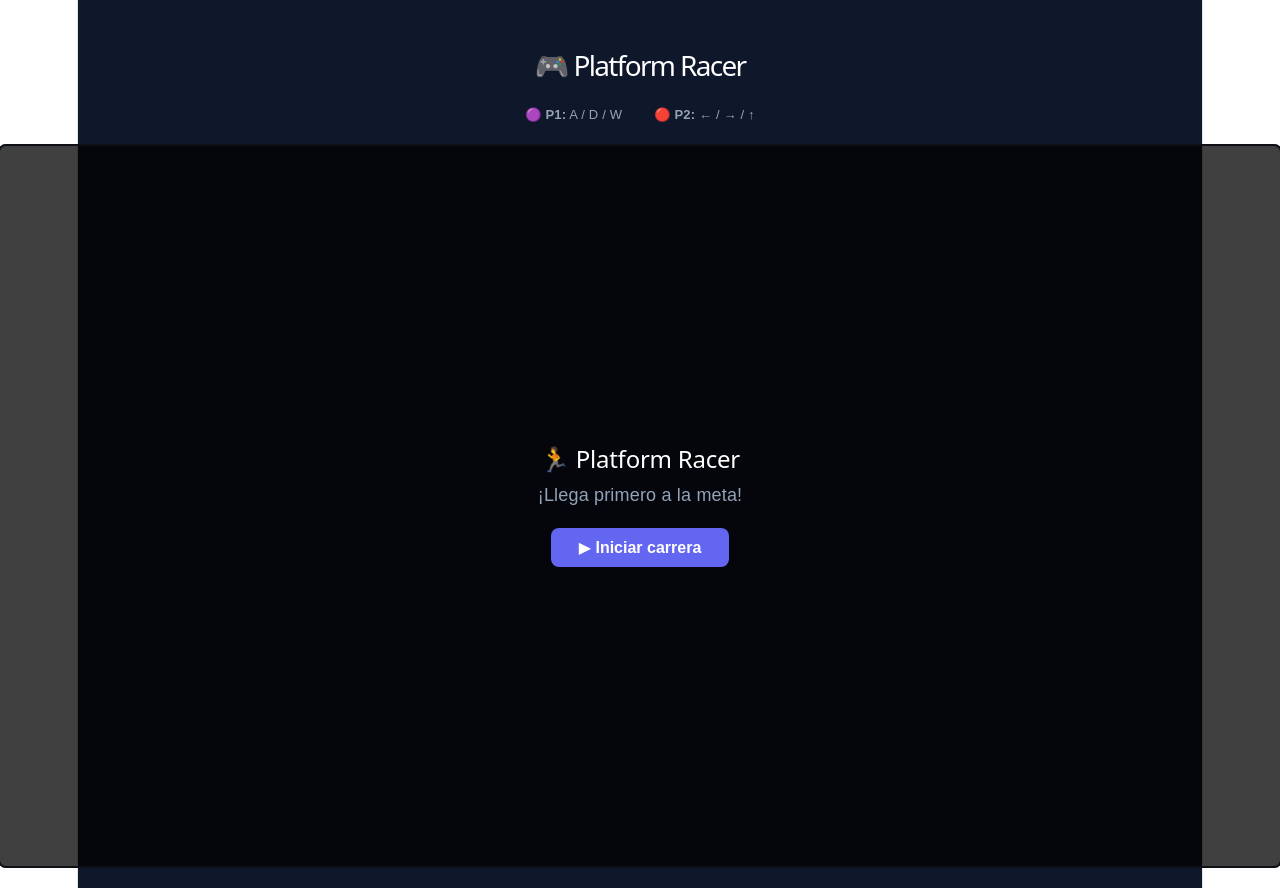
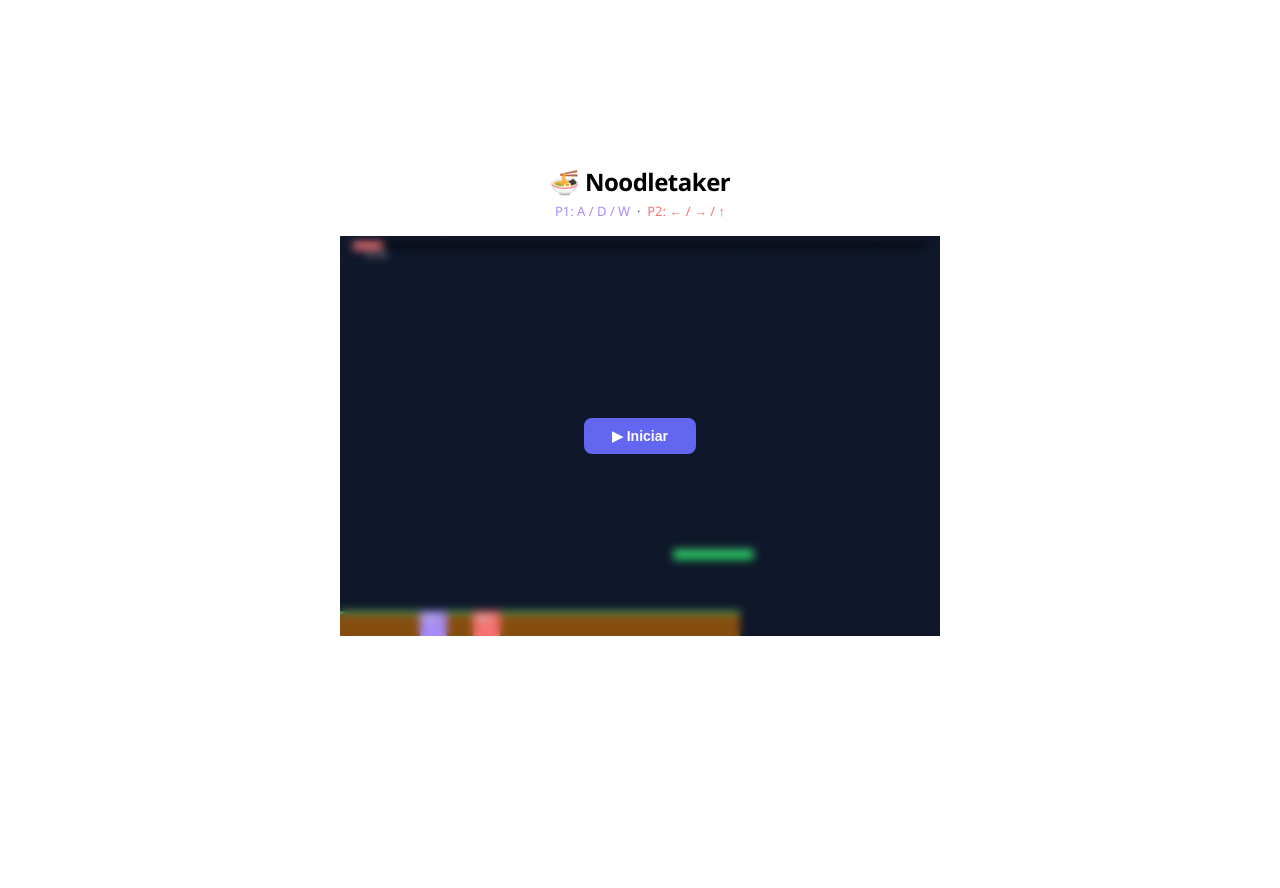
Before and after one commit to epontijas-uah/noodletaker, a React (Vite) app: page / in a window 1280 px wide. After the commit the page ends 800 px from the top, so only its background shows below. Built offline with nearby package versions, Linux system fonts and the light colour scheme.

Commit message:
1. Juego básico jugable

```diff
--- a/src/App.css
+++ b/src/App.css
@@ -1,184 +1,33 @@
-.counter {
-  font-size: 16px;
-  padding: 5px 10px;
-  border-radius: 5px;
-  color: var(--accent);
-  background: var(--accent-bg);
-  border: 2px solid transparent;
-  transition: border-color 0.3s;
-  margin-bottom: 24px;
-
-  &:hover {
-    border-color: var(--accent-border);
-  }
-  &:focus-visible {
-    outline: 2px solid var(--accent);
-    outline-offset: 2px;
-  }
+.app-wrapper {
+  min-height: 100vh;
+  /* background: #0f172a; */
+  display: flex;
+  flex-direction: column;
+  align-items: center;
+  justify-content: center;
+  font-family: 'Segoe UI', sans-serif;
+  padding: 20px;
+  box-sizing: border-box;
+  overflow: hidden;
 }
 
-.hero {
-  position: relative;
-
-  .base,
-  .framework,
-  .vite {
-    inset-inline: 0;
-    margin: 0 auto;
-  }
-
-  .base {
-    width: 170px;
-    position: relative;
-    z-index: 0;
-  }
-
-  .framework,
-  .vite {
-    position: absolute;
-  }
-
-  .framework {
-    z-index: 1;
-    top: 34px;
-    height: 28px;
-    transform: perspective(2000px) rotateZ(300deg) rotateX(44deg) rotateY(39deg)
-      scale(1.4);
-  }
-
-  .vite {
-    z-index: 0;
-    top: 107px;
-    height: 26px;
-    width: auto;
-    transform: perspective(2000px) rotateZ(300deg) rotateX(40deg) rotateY(39deg)
-      scale(0.8);
-  }
+.app-title {
+  margin: 0 0 4px;
+  font-size: 24px;
+  font-weight: 700;
+  letter-spacing: -0.5px;
 }
 
-#center {
-  display: flex;
-  flex-direction: column;
-  gap: 25px;
-  place-content: center;
-  place-items: center;
-  flex-grow: 1;
-
-  @media (max-width: 1024px) {
-    padding: 32px 20px 24px;
-    gap: 18px;
-  }
+.app-subtitle {
+  color: #475569;
+  margin: 0 0 16px;
+  font-size: 13px;
 }
 
-#next-steps {
-  display: flex;
-  border-top: 1px solid var(--border);
-  text-align: left;
-
-  & > div {
-    flex: 1 1 0;
-    padding: 32px;
-    @media (max-width: 1024px) {
-      padding: 24px 20px;
-    }
-  }
-
-  .icon {
-    margin-bottom: 16px;
-    width: 22px;
-    height: 22px;
-  }
-
-  @media (max-width: 1024px) {
-    flex-direction: column;
-    text-align: center;
-  }
+.app-subtitle .p1 {
+  color: #a78bfa;
 }
 
-#docs {
-  border-right: 1px solid var(--border);
-
-  @media (max-width: 1024px) {
-    border-right: none;
-    border-bottom: 1px solid var(--border);
-  }
+.app-subtitle .p2 {
+  color: #f87171;
 }
-
-#next-steps ul {
-  list-style: none;
-  padding: 0;
-  display: flex;
-  gap: 8px;
-  margin: 32px 0 0;
-
-  .logo {
-    height: 18px;
-  }
-
-  a {
-    color: var(--text-h);
-    font-size: 16px;
-    border-radius: 6px;
-    background: var(--social-bg);
-    display: flex;
-    padding: 6px 12px;
-    align-items: center;
-    gap: 8px;
-    text-decoration: none;
-    transition: box-shadow 0.3s;
-
-    &:hover {
-      box-shadow: var(--shadow);
-    }
-    .button-icon {
-      height: 18px;
-      width: 18px;
-    }
-  }
-
-  @media (max-width: 1024px) {
-    margin-top: 20px;
-    flex-wrap: wrap;
-    justify-content: center;
-
-    li {
-      flex: 1 1 calc(50% - 8px);
-    }
-
-    a {
-      width: 100%;
-      justify-content: center;
-      box-sizing: border-box;
-    }
-  }
-}
-
-#spacer {
-  height: 88px;
-  border-top: 1px solid var(--border);
-  @media (max-width: 1024px) {
-    height: 48px;
-  }
-}
-
-.ticks {
-  position: relative;
-  width: 100%;
-
-  &::before,
-  &::after {
-    content: '';
-    position: absolute;
-    top: -4.5px;
-    border: 5px solid transparent;
-  }
-
-  &::before {
-    left: 0;
-    border-left-color: var(--border);
-  }
-  &::after {
-    right: 0;
-    border-right-color: var(--border);
-  }
-}
--- a/src/App.jsx
+++ b/src/App.jsx
@@ -1,20 +1,15 @@
 import GameCanvas from './components/GameCanvas';
+import './App.css';
 
 export default function App() {
   return (
-    <div style={{
-      minHeight: '100vh',
-      background: '#0f172a',
-      display: 'flex',
-      flexDirection: 'column',
-      alignItems: 'center',
-      justifyContent: 'center',
-      fontFamily: 'sans-serif',
-      padding: 20,
-    }}>
-      <h1 style={{ color: 'white', marginBottom: 24, fontSize: 28 }}>
-        🎮 Platform Racer
-      </h1>
+    <div className="app-wrapper">
+      <h1 className="app-title">🍜 Noodletaker</h1>
+      <p className="app-subtitle">
+        <span className="p1">P1: A / D / W</span>
+        &nbsp;&nbsp;·&nbsp;&nbsp;
+        <span className="p2">P2: ← / → / ↑</span>
+      </p>
       <GameCanvas />
     </div>
   );
--- /dev/null
+++ b/src/components/GameCanvas.css
@@ -0,0 +1,33 @@
+.canvas-wrapper {
+  position: relative;
+}
+
+.game-canvas {
+  display: block;
+  max-width: 95vw;
+  max-height: calc(100vh - 120px);
+}
+
+.overlay {
+  position: absolute;
+  inset: 0;
+  backdrop-filter: blur(4px);
+  display: flex;
+  flex-direction: column;
+  align-items: center;
+  justify-content: center;
+  gap: 12px;
+  color: white;
+  font-size: 18px;
+}
+
+.overlay button {
+  padding: 10px 28px;
+  font-size: 14px;
+  font-weight: 700;
+  background: #6366f1;
+  color: white;
+  border: none;
+  border-radius: 8px;
+  cursor: pointer;
+}
--- a/src/components/GameCanvas.jsx
+++ b/src/components/GameCanvas.jsx
@@ -2,102 +2,56 @@ import { useEffect, useRef, useState } from 'react';
 import { GameEngine } from '../game/GameEngine.js';
 import { loadGameAssets } from '../game/assets.js';
 import { CANVAS_WIDTH, CANVAS_HEIGHT } from '../game/constants.js';
+import './GameCanvas.css';
 
 export default function GameCanvas() {
   const canvasRef = useRef(null);
   const engineRef = useRef(null);
-  const [status, setStatus] = useState('idle'); // idle | playing | finished
+  const [status, setStatus] = useState('idle');
   const [results, setResults] = useState([]);
   const [assets, setAssets] = useState(null);
-  const [loadingAssets, setLoadingAssets] = useState(true);
 
-  // Carga los assets una sola vez al montar el componente
   useEffect(() => {
-    loadGameAssets()
-      .then(loaded => {
-        setAssets(loaded);
-        setLoadingAssets(false);
-      })
-      .catch(err => {
-        console.error('Error cargando assets:', err);
-        setLoadingAssets(false); // Continúa sin assets (fallback)
-      });
+    loadGameAssets().then(a => {
+      setAssets(a);
+      // Dibuja el estado inicial del canvas una vez cargados los assets
+      const engine = new GameEngine(canvasRef.current, a, () => {});
+      engine.drawStatic();
+    }).catch(() => {});
   }, []);
 
   const startGame = () => {
-    if (engineRef.current) engineRef.current.stop();
-    const engine = new GameEngine(canvasRef.current, assets, (res) => {
+    engineRef.current?.stop();
+    engineRef.current = new GameEngine(canvasRef.current, assets, res => {
       setResults(res);
       setStatus('finished');
     });
-    engineRef.current = engine;
     setStatus('playing');
     setResults([]);
-    engine.start();
+    engineRef.current.start();
   };
 
   useEffect(() => () => engineRef.current?.stop(), []);
 
   return (
-    <div style={{ display: 'flex', flexDirection: 'column', alignItems: 'center', gap: 16 }}>
-      {/* Controls legend */}
-      <div style={{ display: 'flex', gap: 32, color: '#94a3b8', fontSize: 13 }}>
-        <span>🟣 <b>P1:</b> A / D / W</span>
-        <span>🔴 <b>P2:</b> ← / → / ↑</span>
-      </div>
+    <div className="canvas-wrapper">
+      <canvas ref={canvasRef} width={CANVAS_WIDTH} height={CANVAS_HEIGHT} className="game-canvas" />
 
-      {/* Canvas */}
-      <div style={{ position: 'relative' }}>
-        <canvas
-          ref={canvasRef}
-          width={CANVAS_WIDTH}
-          height={CANVAS_HEIGHT}
-          style={{ border: '2px solid #334155', borderRadius: 8, display: 'block' }}
-        />
-
-        {/* Overlay: cargando assets */}
-        {loadingAssets && (
-          <div style={overlayStyle}>
-            <p style={{ color: '#94a3b8', fontSize: 16 }}>⏳ Cargando assets...</p>
+      {status === 'idle' && (
+        <div className="overlay">
+          <button onClick={startGame}>▶ Iniciar</button>
         </div>
       )}
 
-        {/* Overlay: idle */}
-        {!loadingAssets && status === 'idle' && (
-          <div style={overlayStyle}>
-            <h2 style={{ color: 'white', marginBottom: 8 }}>🏃 Platform Racer</h2>
-            <p style={{ color: '#94a3b8', marginBottom: 20 }}>¡Llega primero a la meta!</p>
-            <button onClick={startGame} style={btnStyle}>▶ Iniciar carrera</button>
-          </div>
-        )}
-
-        {/* Overlay: finished */}
       {status === 'finished' && (
-          <div style={overlayStyle}>
-            <h2 style={{ color: '#fbbf24', marginBottom: 12 }}>🏁 ¡Carrera terminada!</h2>
+        <div className="overlay">
+          <p>¡Carrera terminada!</p>
           {results.map((p, i) => (
-              <p key={p.id} style={{ color: i === 0 ? '#fbbf24' : '#94a3b8', fontSize: 18, margin: 4 }}>
-                {i === 0 ? '🥇' : '🥈'} {p.label} — {i === 0 ? '¡Ganador!' : '2º lugar'}
-              </p>
+            <p key={p.id}>{i === 0 ? '🥇' : '🥈'} {p.label}</p>
           ))}
-            <button onClick={startGame} style={{ ...btnStyle, marginTop: 16 }}>🔄 Jugar de nuevo</button>
+          <button onClick={startGame}>Jugar de nuevo</button>
         </div>
       )}
     </div>
-    </div>
   );
 }
-
-const overlayStyle = {
-  position: 'absolute', inset: 0,
-  background: 'rgba(0,0,0,0.75)',
-  display: 'flex', flexDirection: 'column',
-  alignItems: 'center', justifyContent: 'center',
-  borderRadius: 8,
-};
-
-const btnStyle = {
-  padding: '10px 28px', fontSize: 16, fontWeight: 'bold',
-  background: '#6366f1', color: 'white', border: 'none',
-  borderRadius: 8, cursor: 'pointer',
-};
--- a/src/game/constants.js
+++ b/src/game/constants.js
@@ -1,23 +1,20 @@
-export const CANVAS_WIDTH = 1280;
-export const CANVAS_HEIGHT = 720;
+export const CANVAS_WIDTH = 600;
+export const CANVAS_HEIGHT = 400;
 
 export const GRAVITY = 0.65;
 export const JUMP_FORCE = -14;
 export const GROUND_Y = 610;
 
+export const GAME_WIDTH = 900;  // coordenadas internas del juego
+export const GAME_HEIGHT = 650;
+
 export const PLAYERS_CONFIG = [
   {
-    id: 1,
-    label: 'P1',
-    spriteKey: 'p1',
-    x: 120,
+    id: 1, label: 'P1', color: '#a78bfa', x: 120,
     controls: { left: 'a', right: 'd', jump: 'w' },
   },
   {
-    id: 2,
-    label: 'P2',
-    spriteKey: 'p2',
-    x: 200,
+    id: 2, label: 'P2', color: '#f87171', x: 200,
     controls: { left: 'ArrowLeft', right: 'ArrowRight', jump: 'ArrowUp' },
   },
 ];
--- a/src/index.css
+++ b/src/index.css
@@ -1,33 +1,9 @@
-:root {
-  --text: #6b6375;
-  --text-h: #08060d;
-  --bg: #fff;
-  --border: #e5e4e7;
-  --code-bg: #f4f3ec;
-  --accent: #aa3bff;
-  --accent-bg: rgba(170, 59, 255, 0.1);
-  --accent-border: rgba(170, 59, 255, 0.5);
-  --social-bg: rgba(244, 243, 236, 0.5);
-  --shadow:
-    rgba(0, 0, 0, 0.1) 0 10px 15px -3px, rgba(0, 0, 0, 0.05) 0 4px 6px -2px;
-
-  --sans: system-ui, 'Segoe UI', Roboto, sans-serif;
-  --heading: system-ui, 'Segoe UI', Roboto, sans-serif;
-  --mono: ui-monospace, Consolas, monospace;
-
-  font: 18px/145% var(--sans);
-  letter-spacing: 0.18px;
-  color-scheme: light dark;
-  color: var(--text);
-  background: var(--bg);
-  font-synthesis: none;
-  text-rendering: optimizeLegibility;
-  -webkit-font-smoothing: antialiased;
-  -moz-osx-font-smoothing: grayscale;
-
-  @media (max-width: 1024px) {
-    font-size: 16px;
-  }
+#root {
+  width: 100%;
+  min-height: 100svh;
+  display: flex;
+  flex-direction: column;
+  box-sizing: border-box;
 }
 
 @media (prefers-color-scheme: dark) {
@@ -52,6 +28,7 @@
 
 body {
   margin: 0;
+  /* background: rgba(15, 23, 42, 1); */
 }
 
 #root {
```
Also changed, not shown: src/game/GameEngine.js (+28 -37 lines), 1 other file (tests, documents, lock files or other folders). Lines whose indentation alone changed are shown as unchanged.
